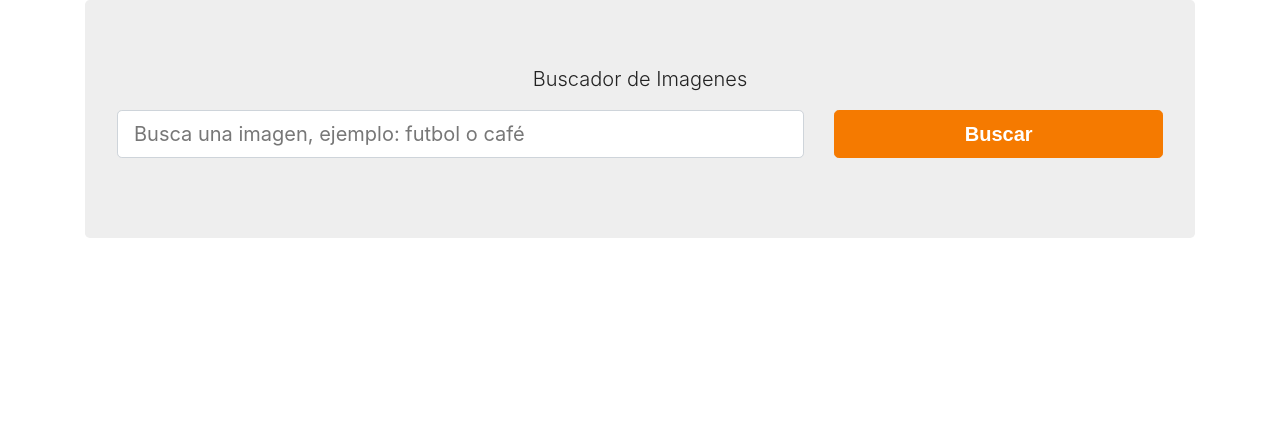
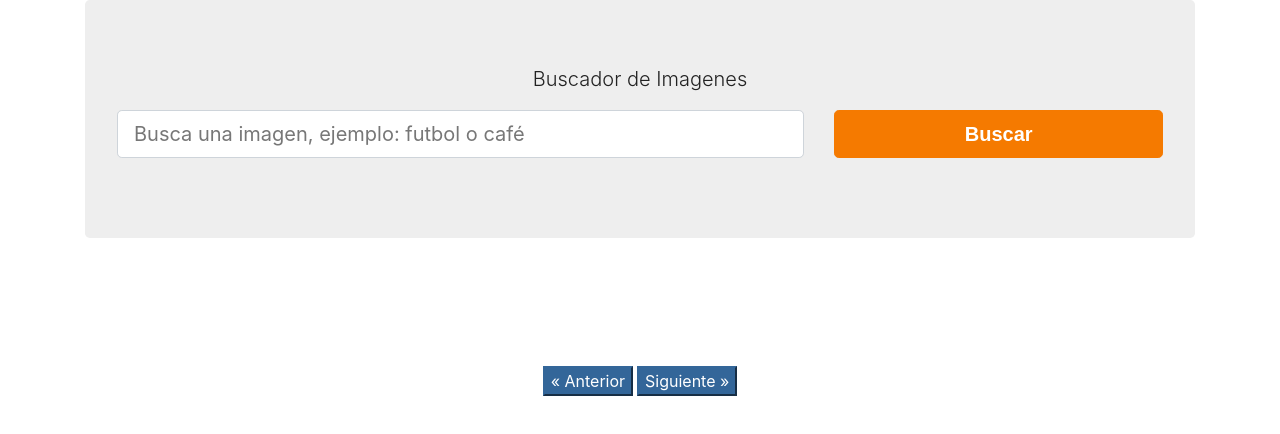
Before and after one commit to dfldiego/r-pixabay, a React (Create React App) app: page / in a window 1280 px wide. Shown: the top 434 px of the page. Built offline with nearby package versions, Linux system fonts and the light colour scheme; a web font is replaced by a local one.

Commit message:
creando botones del paginador y validandolos. evitamos ir a numeros negativos en el paginador. evitamos acceder a numeros mayores al total de paginas.

```diff
--- a/src/App.js
+++ b/src/App.js
@@ -31,6 +31,20 @@
 
   }, [busqueda])
 
+  // Definir la pagina anterior
+  const paginaAnterior = () => {
+    const nuevaPaginaActual = paginaactual - 1;
+    if (nuevaPaginaActual === 0) return;
+    setPaginaActual(nuevaPaginaActual);
+  }
+
+  //Definir la pagina siguiente
+  const paginaSiguiente = () => {
+    const nuevaPaginaActual = paginaactual + 1;
+    if (nuevaPaginaActual > totalpaginas) return;
+    setPaginaActual(nuevaPaginaActual);
+  }
+
   return (
     <>
       <div className="container">
@@ -45,6 +59,19 @@
           <ListadoImagenes
             imagenes={imagenes}
           />
+
+          <button
+            type="button"
+            className="bbtn btn-info mr-1"
+            onClick={paginaAnterior}
+          >&laquo; Anterior</button>
+
+          <button
+            type="button"
+            className="bbtn btn-info"
+            onClick={paginaSiguiente}
+          >Siguiente &raquo;</button>
+
         </div>
       </div>
     </>
```
